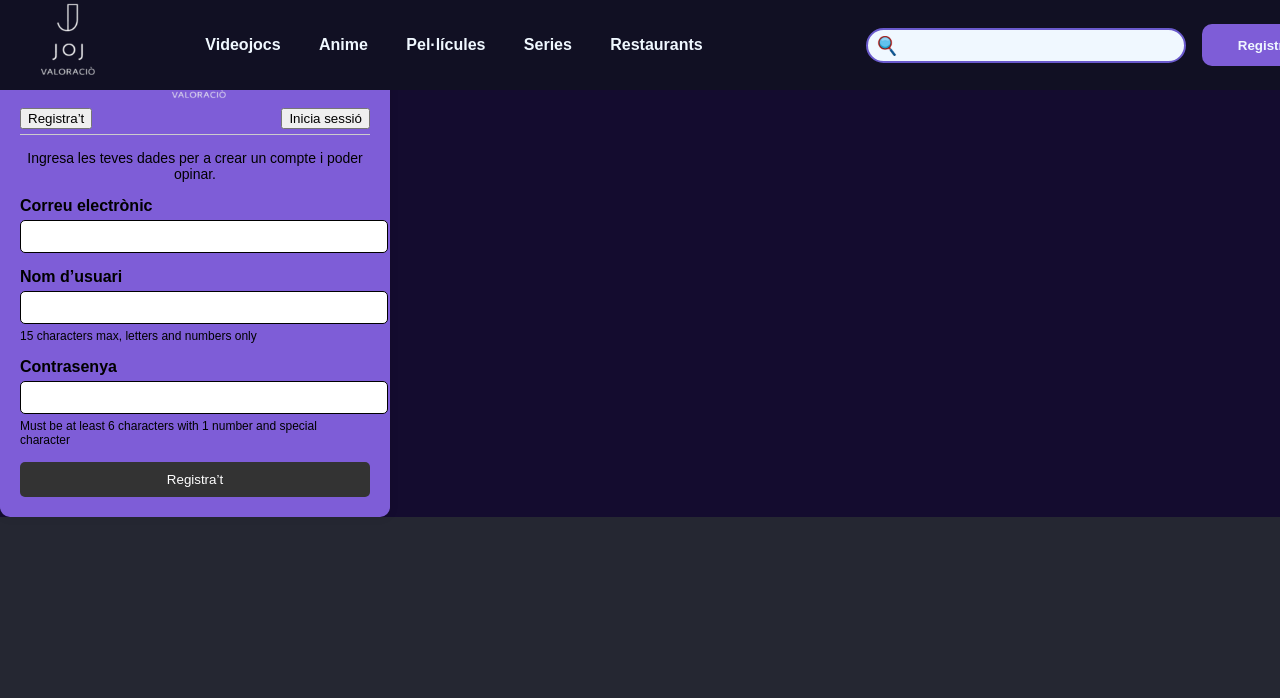
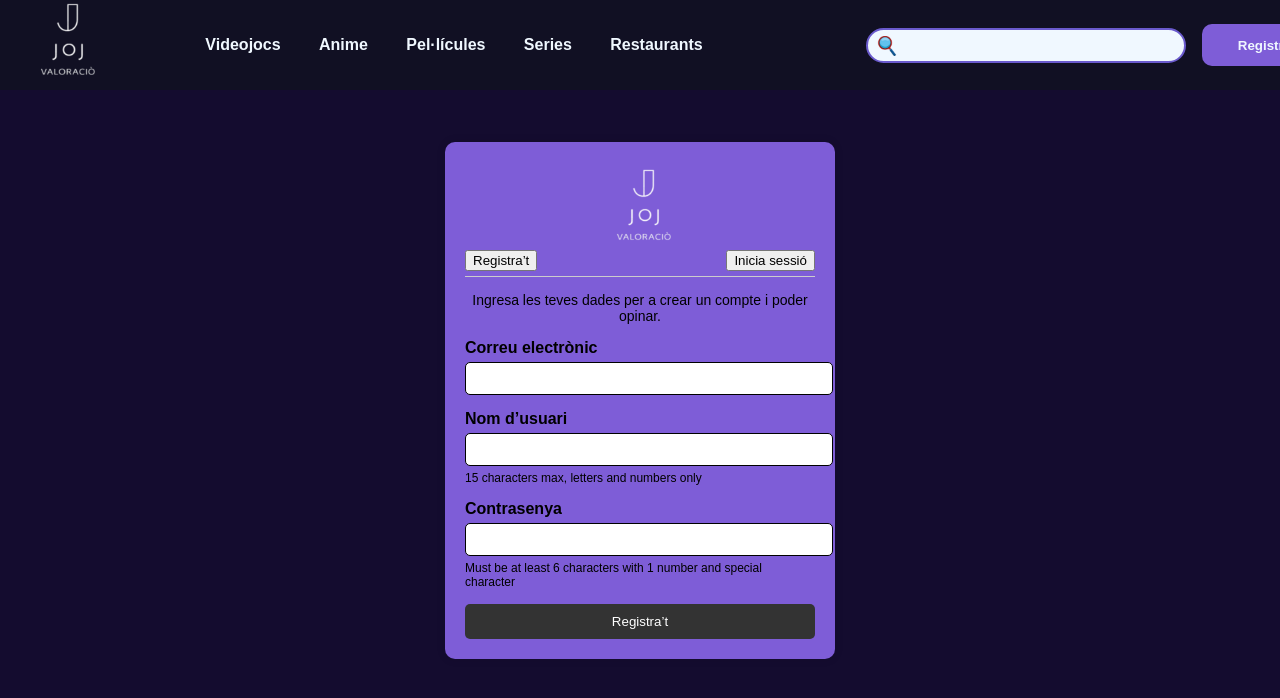
Before and after one commit to santsa9/projectefinal, a React (Create React App) app: page /Registre in a window 1280 px wide. Shown: the top 698 px of the page. Built offline with nearby package versions, Linux system fonts and the light colour scheme.

Commit message:
versió estable

```diff
--- a/src/Usuaricss.css
+++ b/src/Usuaricss.css
@@ -1,6 +1,6 @@
 
 
-  .container {
+  .containerusuari {
     display: grid;
     grid-template-columns: 250px 1fr; /* Sidebar de 250px y el contenido ocupa el resto */
     height: 100%;
--- a/src/components/Usuari.jsx
+++ b/src/components/Usuari.jsx
@@ -43,7 +43,7 @@ const Usuari = () => {
       </header>
 
       {/* Contenidor principal amb sidebar i contingut */}
-      <div className="container">
+      <div className="containerusuari">
         <aside className="sidebar">
           <h2>El meu perfil</h2>
           <button className="sidebar-btn">Les meves valoracions</button>
```
